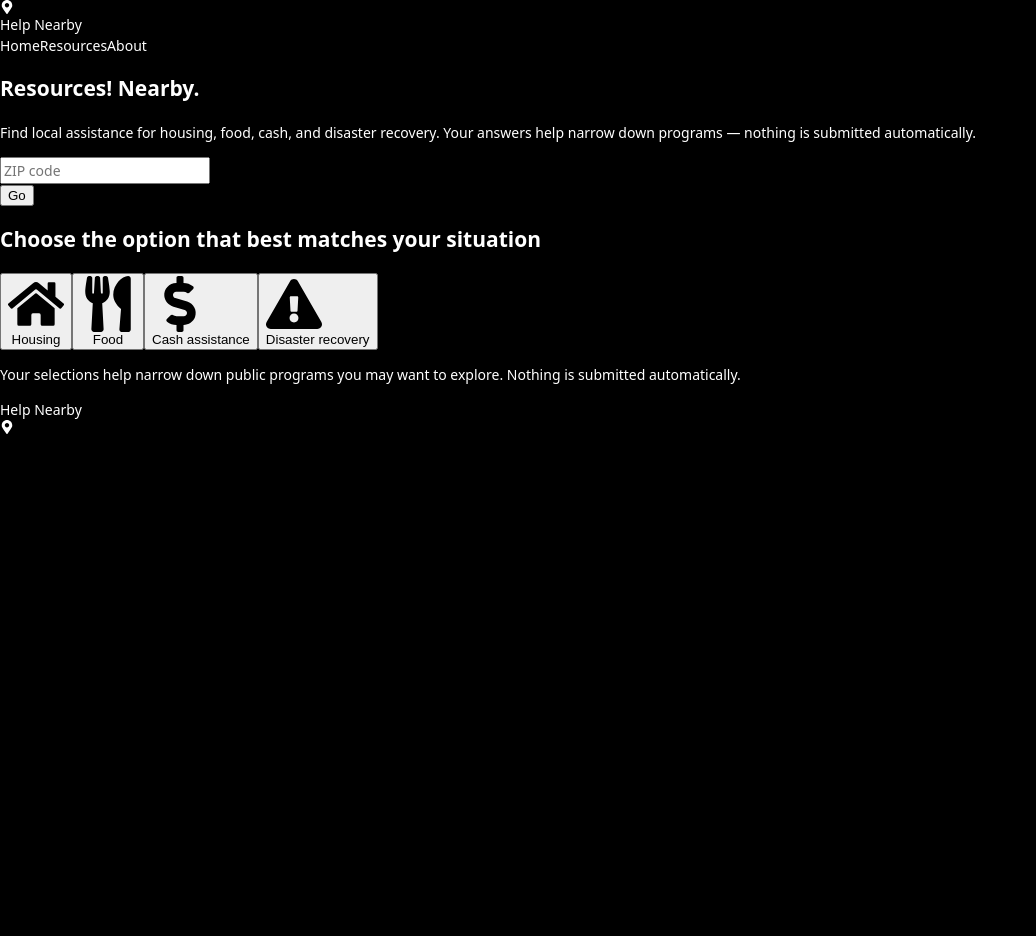
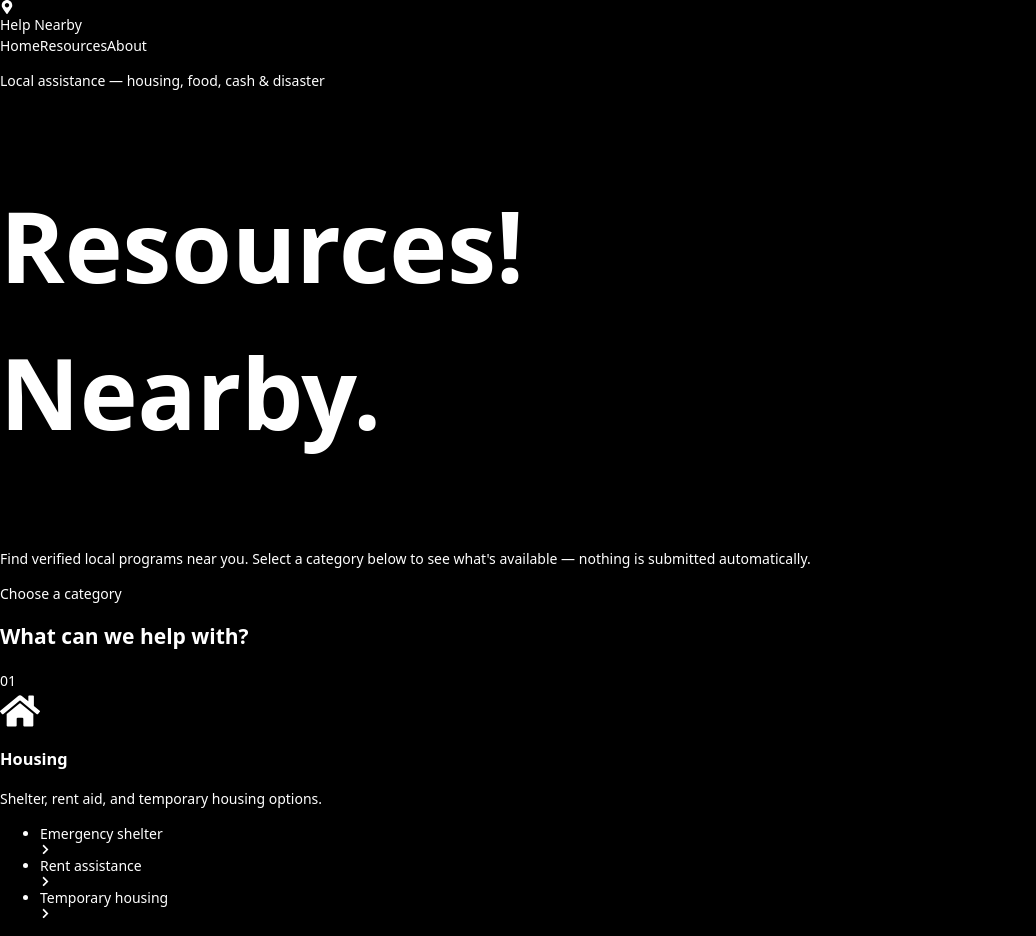
Before and after one commit to chrisrivero-dev/help-nearby, a Next.js app in the folder frontend/: page /help in a window 1280 px wide. Shown: the top 936 px of the page, without its empty margins (0-1036 px from the left). Before the commit the page ends 800 px from the top, so only its background shows below. Built offline with nearby package versions, Linux system fonts and the light colour scheme.

Commit message:
fix(help): sync Claude stabilized page.tsx

```diff
--- a/frontend/src/app/help/page.tsx
+++ b/frontend/src/app/help/page.tsx
@@ -1,127 +1,16 @@
-'use client';
-
-import { useState } from 'react';
 import Link from 'next/link';
-import { motion, AnimatePresence } from 'framer-motion';
 import {
   FaHome,
   FaUtensils,
   FaDollarSign,
   FaExclamationTriangle,
   FaMapMarkerAlt,
-  FaArrowLeft,
   FaChevronRight,
-  FaTimes,
-  FaCheckCircle,
 } from 'react-icons/fa';
-import { normalizeLocation } from '@/lib/location/normalizeLocation';
-import type { NormalizedLocation } from '@/lib/location/types';
-import ShelterResults from '@/components/results/ShelterResults';
 
-/* ────────────────────────────────────────────
-   Types
-   ──────────────────────────────────────────── */
-
-type HelpCategory = 'housing' | 'food' | 'cash' | 'disaster';
-
-interface CategoryItem {
-  title: string;
-  desc: string;
-}
-
-interface Category {
-  key: HelpCategory;
-  label: string;
-  icon: React.ReactNode;
-  items: CategoryItem[];
-}
-
-/* ────────────────────────────────────────────
-   Categories
-   ──────────────────────────────────────────── */
-
-const CATEGORIES: Category[] = [
-  {
-    key: 'housing',
-    label: 'Housing',
-    icon: <FaHome size={56} />,
-    items: [
-      {
-        title: 'Shelter',
-        desc: 'Immediate shelter options for individuals or families',
-      },
-      {
-        title: 'Rent assistance',
-        desc: 'Help paying rent or preventing eviction',
-      },
-      {
-        title: 'Temporary housing',
-        desc: 'Short-term housing while you search for something permanent',
-      },
-    ],
-  },
-  {
-    key: 'food',
-    label: 'Food',
-    icon: <FaUtensils size={56} />,
-    items: [
-      {
-        title: 'Food banks',
-        desc: 'Local food banks providing groceries at no cost',
-      },
-      {
-        title: 'Meal programs',
-        desc: 'Prepared meals offered by community organizations',
-      },
-      {
-        title: 'Nutrition support',
-        desc: 'Programs like SNAP or WIC that help cover food costs',
-      },
-    ],
-  },
-  {
-    key: 'cash',
-    label: 'Cash assistance',
-    icon: <FaDollarSign size={56} />,
-    items: [
-      {
-        title: 'Emergency cash',
-        desc: 'Short-term financial assistance for urgent needs',
-      },
-      {
-        title: 'Relief funds',
-        desc: 'Public or nonprofit funds during hardship',
-      },
-      {
-        title: 'One-time grants',
-        desc: 'Single-payment grants for specific situations',
-      },
-    ],
-  },
-  {
-    key: 'disaster',
-    label: 'Disaster recovery',
-    icon: <FaExclamationTriangle size={56} />,
-    items: [
-      {
-        title: 'Recovery aid',
-        desc: 'Immediate help after a disaster to stabilize your situation',
-      },
-      {
-        title: 'Temporary housing',
-        desc: 'Short-term housing during repairs or rebuilding',
-      },
-      {
-        title: 'Rebuilding help',
-        desc: 'Longer-term assistance to repair or rebuild homes',
-      },
-    ],
-  },
-];
-
-/* ────────────────────────────────────────────
-   Nav links
-   ──────────────────────────────────────────── */
+/* ─────────────────────────────────────────────
+   Nav
+   ───────────────────────────────────────────── */
 
 const NAV_LINKS = [
   { label: 'Home', href: '/' },
@@ -129,63 +18,54 @@ const NAV_LINKS = [
   { label: 'About', href: '/about' },
 ] as const;
 
-/* ────────────────────────────────────────────
-   Page
-   ──────────────────────────────────────────── */
+/* ─────────────────────────────────────────────
+   Category data
+   ───────────────────────────────────────────── */
+
+const CATEGORIES = [
+  {
+    key: 'housing',
+    number: '01',
+    label: 'Housing',
+    Icon: FaHome,
+    tagline: 'Shelter, rent aid, and temporary housing options.',
+    items: ['Emergency shelter', 'Rent assistance', 'Temporary housing'],
+  },
+  {
+    key: 'food',
+    number: '02',
+    label: 'Food',
+    Icon: FaUtensils,
+    tagline: 'Food banks, prepared meals, and nutrition programs.',
+    items: ['Food banks', 'Meal programs', 'Nutrition support'],
+  },
+  {
+    key: 'cash',
+    number: '03',
+    label: 'Cash Assistance',
+    Icon: FaDollarSign,
+    tagline: 'Emergency funds, relief grants, and one-time aid.',
+    items: ['Emergency cash', 'Relief funds', 'One-time grants'],
+  },
+  {
+    key: 'disaster',
+    number: '04',
+    label: 'Disaster Recovery',
+    Icon: FaExclamationTriangle,
+    tagline: 'Immediate aid, temporary housing, and rebuilding help.',
+    items: ['Recovery aid', 'Temporary housing', 'Rebuilding help'],
+  },
+] as const;
+
+/* ─────────────────────────────────────────────
+   Page (Server Component — no 'use client')
+   ───────────────────────────────────────────── */
 
 export default function HelpPage() {
-  const [zipInput, setZipInput] = useState('');
-  const [location, setLocation] = useState<NormalizedLocation | null>(null);
-  const [category, setCategory] = useState<HelpCategory | null>(null);
-  const [subcategory, setSubcategory] = useState<string | null>(null);
-  const [zipError, setZipError] = useState(false);
-
-  const showResults = Boolean(location && category && subcategory);
-  const activeCategory = CATEGORIES.find((c) => c.key === category) ?? null;
-  const isHousingShelter =
-    category === 'housing' && subcategory === 'shelter';
-
-  /* ── Handlers ── */
-
-  function handleZipSubmit() {
-    const resolved = normalizeLocation(zipInput);
-    if (!resolved.isValid) {
-      setZipError(true);
-      return;
-    }
-    setZipError(false);
-    setLocation(resolved);
-  }
-
-  function handleCategoryClick(key: HelpCategory) {
-    if (category === key) {
-      setCategory(null);
-      setSubcategory(null);
-    } else {
-      setCategory(key);
-      setSubcategory(null);
-    }
-  }
-
-  function handleSubcategoryClick(itemTitle: string) {
-    if (!location) {
-      setZipError(true);
-      return;
-    }
-    const normalized = itemTitle.toLowerCase().trim().replace(/\s+/g, '-');
-    setSubcategory(normalized);
-  }
-
-  function handleReset() {
-    setCategory(null);
-    setSubcategory(null);
-  }
-
-  /* ── Render ── */
-
   return (
     <div className="min-h-screen bg-[#eef0f2]">
-      {/* ═══════════ NAV ═══════════ */}
+
+      {/* ══════════════ NAV ══════════════ */}
       <nav className="flex items-center justify-between px-6 md:px-10 py-4 bg-[#e4e9ef] border-b-4 border-black">
         <div className="flex items-center gap-2.5">
           <FaMapMarkerAlt className="text-2xl" />
@@ -199,9 +79,12 @@ export default function HelpPage() {
             <Link
               key={link.label}
               href={link.href}
-              className={`px-5 py-2 bg-white border-[3px] border-black font-bold text-sm uppercase tracking-wide
-                hover:bg-black hover:text-white transition-colors duration-150
-                ${i > 0 ? '-ml-[3px]' : ''}`}
+              className={[
+                'px-5 py-2 bg-white border-[3px] border-black',
+                'font-bold text-sm uppercase tracking-wide',
+                'hover:bg-black hover:text-white transition-colors duration-150',
+                i > 0 ? '-ml-[3px]' : '',
+              ].join(' ')}
             >
               {link.label}
             </Link>
@@ -209,260 +92,125 @@ export default function HelpPage() {
         </div>
       </nav>
 
-      {/* ═══════════ HERO ═══════════ */}
-      <section className="px-6 md:px-10 py-10 bg-white border-b-4 border-black">
-        <div className="max-w-4xl">
-          <h1 className="text-4xl md:text-5xl font-black uppercase tracking-tight leading-none mb-3">
-            Resources<span className="text-red-600">!</span> Nearby.
-          </h1>
-          <p className="text-base text-gray-500 mb-8 max-w-lg">
-            Find local assistance for housing, food, cash, and disaster
-            recovery. Your answers help narrow down programs — nothing is
-            submitted automatically.
+      {/* ══════════════ HERO ══════════════ */}
+      <section className="bg-white border-b-4 border-black py-10 md:py-14">
+        <div className="max-w-6xl mx-auto px-6 md:px-8">
+
+          {/* Eyebrow */}
+          <p className="text-xs font-black uppercase tracking-[0.3em] text-black/40 mb-4">
+            Local assistance — housing, food, cash &amp; disaster
           </p>
 
-          <div className="flex flex-wrap items-center gap-3">
-            <div className="relative">
-              <input
-                type="text"
-                value={zipInput}
-                onChange={(e) => {
-                  setZipInput(e.target.value.replace(/\D/g, ''));
-                  setZipError(false);
-                }}
-                onKeyDown={(e) => e.key === 'Enter' && handleZipSubmit()}
-                placeholder="ZIP code"
-                maxLength={5}
-                className={`w-44 px-4 py-3 border-[3px] text-lg font-semibold
-                  placeholder:text-gray-400 placeholder:font-normal
-                  focus:outline-none focus:ring-2 focus:ring-offset-2
-                  ${
-                    zipError
-                      ? 'border-red-500 focus:ring-red-400'
-                      : 'border-black focus:ring-black'
-                  }`}
-              />
-              {zipError && (
-                <span className="absolute -bottom-6 left-0 text-red-600 text-xs font-semibold">
-                  Enter a valid 5-digit ZIP
-                </span>
-              )}
-            </div>
+          {/* Main title */}
+          <h1
+            className="font-black uppercase leading-none tracking-tight text-black"
+            style={{ fontSize: 'clamp(3rem, 9vw, 7rem)' }}
+          >
+            Resources
+            <span className="text-red-600">!</span>
+            <br />
+            Nearby.
+          </h1>
 
-            <motion.button
-              onClick={handleZipSubmit}
-              className="px-7 py-3 bg-black text-white font-bold text-base uppercase tracking-wide
-                border-[3px] border-black hover:bg-gray-900 transition-colors"
-              whileTap={{ scale: 0.95 }}
-              transition={{ duration: 0.1 }}
-            >
-              Go
-            </motion.button>
+          {/* Rule */}
+          <div className="mt-8 mb-6 h-[3px] w-24 bg-black" />
 
-            <AnimatePresence>
-              {location && (
-                <motion.div
-                  initial={{ opacity: 0, x: -8 }}
-                  animate={{ opacity: 1, x: 0 }}
-                  exit={{ opacity: 0, x: -8 }}
-                  className="flex items-center gap-2 px-4 py-2.5 bg-[#e4e9ef] border-[2px] border-black/20"
-                >
-                  <FaCheckCircle className="text-green-600 text-sm" />
-                  <span className="text-sm font-bold">
-                    {location.city}, {location.stateCode}
-                  </span>
-                </motion.div>
-              )}
-            </AnimatePresence>
-          </div>
+          {/* Subtitle */}
+          <p className="text-base md:text-lg text-black/60 max-w-xl leading-relaxed">
+            Find verified local programs near you. Select a category below to
+            see what&apos;s available — nothing is submitted automatically.
+          </p>
         </div>
       </section>
 
-      {/* ═══════════ MAIN ═══════════ */}
-      <main className="px-6 md:px-10 py-12">
-        <AnimatePresence mode="wait">
-          {showResults ? (
-            /* ─── Results View ─── */
-            <motion.div
-              key="results"
-              initial={{ opacity: 0, y: 12 }}
-              animate={{ opacity: 1, y: 0 }}
-              exit={{ opacity: 0, y: -12 }}
-              transition={{ duration: 0.25 }}
-              className="max-w-3xl mx-auto"
-            >
-              <motion.button
-                onClick={handleReset}
-                className="flex items-center gap-2 text-sm font-bold uppercase tracking-wide mb-6
-                  hover:underline underline-offset-4"
-                whileTap={{ scale: 0.97 }}
-              >
-                <FaArrowLeft className="text-xs" />
-                Back to options
-              </motion.button>
-
-              <div className="bg-white border-[3px] border-black p-6 md:p-8">
-                {isHousingShelter ? (
-                  <>
-                    <h2 className="text-2xl font-black uppercase tracking-tight mb-1">
-                      Shelter near {location!.city}, {location!.stateCode}
+      {/* ══════════════ SECTION LABEL ══════════════ */}
+      <div className="max-w-6xl mx-auto px-6 md:px-8 pt-8 pb-4">
+        <p className="text-xs font-black uppercase tracking-[0.3em] text-black/40">
+          Choose a category
+        </p>
+        <h2 className="text-2xl md:text-3xl font-black uppercase tracking-tight mt-1">
+          What can we help with?
         </h2>
-                    <p className="text-sm text-gray-500 mb-6">
-                      Emergency shelter options based on ZIP {zipInput}.
-                    </p>
-                    <ShelterResults location={location!} />
-                  </>
-                ) : (
-                  <div className="py-8 text-center">
-                    <p className="text-xl font-bold mb-2">
-                      Results coming soon
-                    </p>
-                    <p className="text-sm text-gray-500 max-w-sm mx-auto">
-                      We&apos;re working on connecting verified data sources for
-                      this category. Check back or explore other options.
-                    </p>
-                    <motion.button
-                      onClick={handleReset}
-                      className="mt-6 px-5 py-2.5 bg-black text-white text-sm font-bold uppercase tracking-wide
-                        border-[3px] border-black"
-                      whileTap={{ scale: 0.96 }}
-                    >
-                      Explore other options
-                    </motion.button>
-                  </div>
-                )}
-              </div>
-            </motion.div>
-          ) : (
-            /* ─── Selection View ─── */
-            <motion.div
-              key="selection"
-              initial={{ opacity: 0 }}
-              animate={{ opacity: 1 }}
-              exit={{ opacity: 0 }}
-              transition={{ duration: 0.2 }}
-            >
-              <h2 className="text-xl md:text-2xl font-bold text-center mb-10">
-                Choose the option that best matches your situation
-              </h2>
-
-              {/* Category Grid */}
-              <div className="grid grid-cols-2 gap-4 md:gap-5 max-w-2xl mx-auto">
-                {CATEGORIES.map((cat) => {
-                  const isActive = category === cat.key;
-                  return (
-                    <motion.button
-                      key={cat.key}
-                      onClick={() => handleCategoryClick(cat.key)}
-                      className={`relative flex flex-col items-center gap-3 p-6 md:p-8
-                        border-[3px] transition-all duration-200 cursor-pointer text-center
-                        ${
-                          isActive
-                            ? 'bg-black text-white border-black'
-                            : 'bg-white text-black border-black/25 hover:border-black'
-                        }`}
-                      whileTap={{ scale: 0.97 }}
-                      transition={{ duration: 0.1 }}
-                    >
-                      <div className={isActive ? 'text-white' : 'text-black'}>
-                        {cat.icon}
-                      </div>
-                      <span className="text-sm md:text-base font-bold uppercase tracking-wider">
-                        {cat.label}
-                      </span>
-                    </motion.button>
-                  );
-                })}
       </div>
 
-              {/* Subcategory Panel */}
-              <AnimatePresence mode="wait">
-                {activeCategory && (
-                  <motion.div
-                    key={`sub-${category}`}
-                    initial={{ opacity: 0, y: -8 }}
-                    animate={{ opacity: 1, y: 0 }}
-                    exit={{ opacity: 0, y: -8 }}
-                    transition={{ duration: 0.2, ease: 'easeOut' }}
-                    className="max-w-2xl mx-auto mt-5"
+      {/* ══════════════ CATEGORY GRID ══════════════ */}
+      <main className="pb-16">
+        <div className="max-w-6xl mx-auto px-6 md:px-8">
+          <div className="grid grid-cols-1 md:grid-cols-2 gap-[3px] bg-black border-[3px] border-black">
+            {CATEGORIES.map(({ key, number, label, Icon, tagline, items }) => (
+              <div
+                key={key}
+                className="bg-white p-5 md:p-6 flex flex-col gap-4"
               >
-                    <div className="bg-white border-[3px] border-black p-5 md:p-6">
-                      <div className="flex items-center justify-between mb-4">
-                        <h3 className="text-base font-black uppercase tracking-wide">
-                          {activeCategory.label} — select an option
-                        </h3>
-                        <motion.button
-                          onClick={() => setCategory(null)}
-                          className="w-8 h-8 flex items-center justify-center border-[2px] border-black/20
-                            hover:border-black hover:bg-black hover:text-white transition-all duration-150"
-                          whileTap={{ scale: 0.9 }}
-                          aria-label="Close"
-                        >
-                          <FaTimes className="text-sm" />
-                        </motion.button>
+                {/* Card header */}
+                <div className="flex items-start justify-between">
+                  <span className="text-xs font-black tracking-[0.2em] text-black/30 uppercase">
+                    {number}
+                  </span>
+                  <Icon
+                    size={40}
+                    className="text-black/80"
+                    aria-hidden="true"
+                  />
                 </div>
 
-                      <div className="flex flex-col gap-2.5">
-                        {activeCategory.items.map((item, idx) => (
-                          <motion.button
-                            key={item.title}
-                            onClick={() =>
-                              handleSubcategoryClick(item.title)
-                            }
-                            className="w-full text-left px-4 py-3.5 border-[2px] border-black/15
-                              hover:border-black hover:bg-[#f6f7f9]
-                              transition-all duration-150 flex items-center justify-between group"
-                            initial={{ opacity: 0, y: 6 }}
-                            animate={{ opacity: 1, y: 0 }}
-                            transition={{
-                              delay: idx * 0.06,
-                              duration: 0.2,
-                            }}
-                            whileTap={{ scale: 0.99 }}
-                          >
-                            <div className="pr-4">
-                              <p className="font-bold text-[0.95rem] leading-snug">
-                                {item.title}
-                              </p>
-                              <p className="text-sm text-gray-500 mt-0.5 leading-snug">
-                                {item.desc}
+                {/* Category name */}
+                <div>
+                  <h3 className="text-xl md:text-2xl font-black uppercase tracking-tight leading-none">
+                    {label}
+                  </h3>
+                  <p className="mt-2 text-sm text-black/50 leading-snug">
+                    {tagline}
                   </p>
                 </div>
+
+                {/* Divider */}
+                <div className="h-[2px] bg-black/10 w-full" />
+
+                {/* Subcategory list */}
+                <ul className="flex flex-col gap-2">
+                  {items.map((item) => (
+                    <li
+                      key={item}
+                      className="flex items-center justify-between
+                        px-3 py-2.5 border-[2px] border-black/10
+                        text-sm font-semibold text-black/70"
+                    >
+                      <span>{item}</span>
                       <FaChevronRight
-                              className="text-black/25 group-hover:text-black
-                                group-hover:translate-x-0.5 transition-all duration-150 shrink-0"
+                        size={11}
+                        className="text-black/25 shrink-0"
+                        aria-hidden="true"
                       />
-                          </motion.button>
+                    </li>
+                  ))}
+                </ul>
+
+                {/* Coming soon badge */}
+                <p className="text-[11px] font-black uppercase tracking-widest text-black/25 mt-auto pt-2">
+                  Interactive search — coming soon
+                </p>
+              </div>
             ))}
           </div>
 
-                      {!location && (
-                        <p className="mt-4 text-xs text-amber-700 font-semibold bg-amber-50 border border-amber-200 px-3 py-2">
-                          Enter your ZIP code above before selecting an option.
+          {/* Fine print */}
+          <p className="mt-10 text-xs text-black/35 max-w-lg leading-relaxed">
+            Program availability varies by location. Nothing on this page
+            constitutes an application or enrollment. Sources are manually
+            reviewed before listing.
           </p>
-                      )}
         </div>
-                  </motion.div>
-                )}
-              </AnimatePresence>
-
-              {/* Disclaimer */}
-              <p className="text-center text-sm text-gray-400 mt-12 max-w-md mx-auto leading-relaxed">
-                Your selections help narrow down public programs you may want to
-                explore. Nothing is submitted automatically.
-              </p>
-            </motion.div>
-          )}
-        </AnimatePresence>
       </main>
 
-      {/* ═══════════ FOOTER ═══════════ */}
+      {/* ══════════════ FOOTER ══════════════ */}
       <footer className="flex items-center justify-center gap-3 py-10 border-t-[3px] border-black/10">
         <span className="text-3xl md:text-4xl font-black uppercase tracking-tight text-black/70 select-none">
           Help Nearby
         </span>
-        <FaMapMarkerAlt className="text-3xl text-black/70" />
+        <FaMapMarkerAlt className="text-3xl text-black/70" aria-hidden="true" />
       </footer>
+
     </div>
   );
 }
```
Lines whose indentation alone changed are shown as unchanged.
